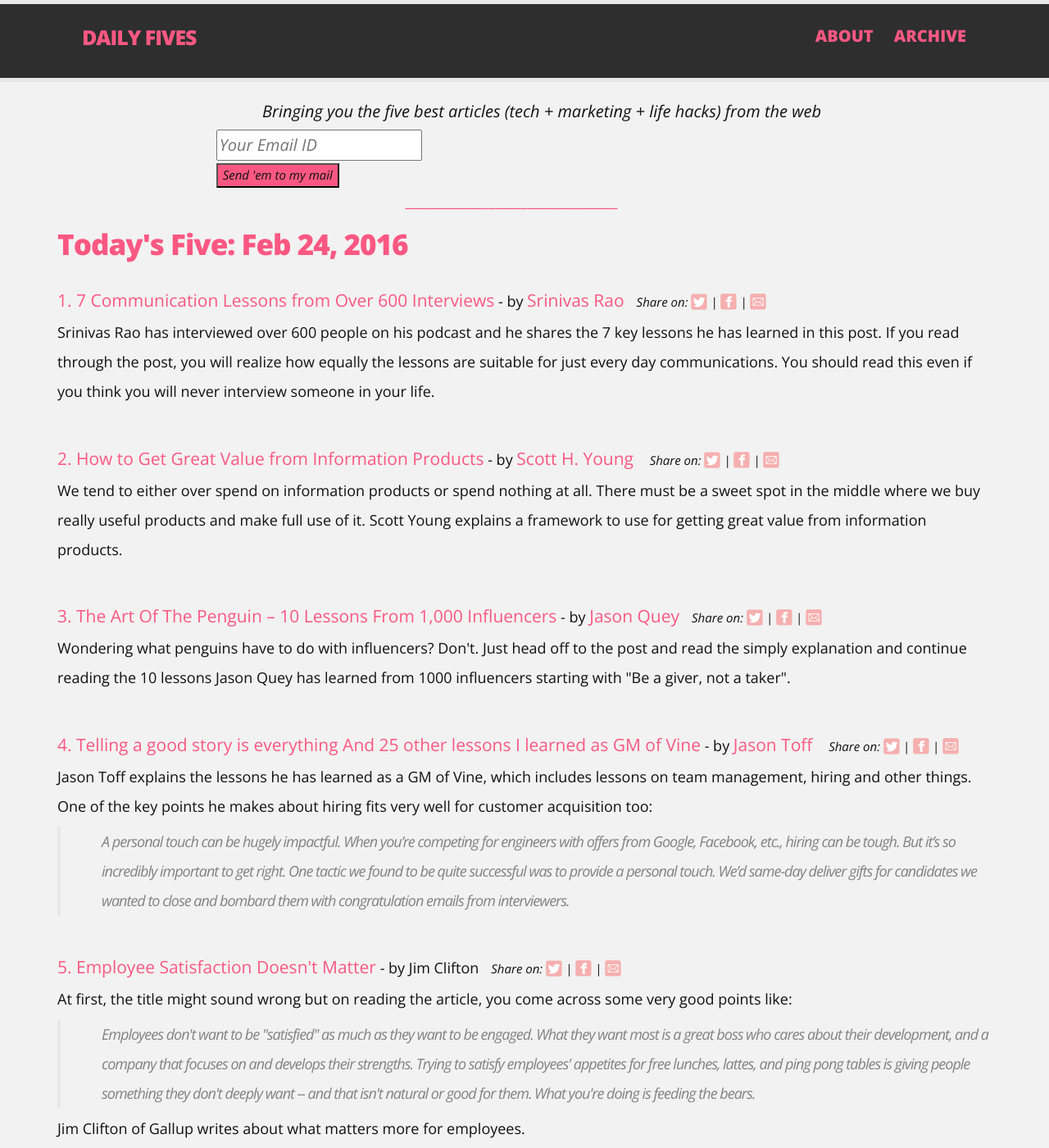
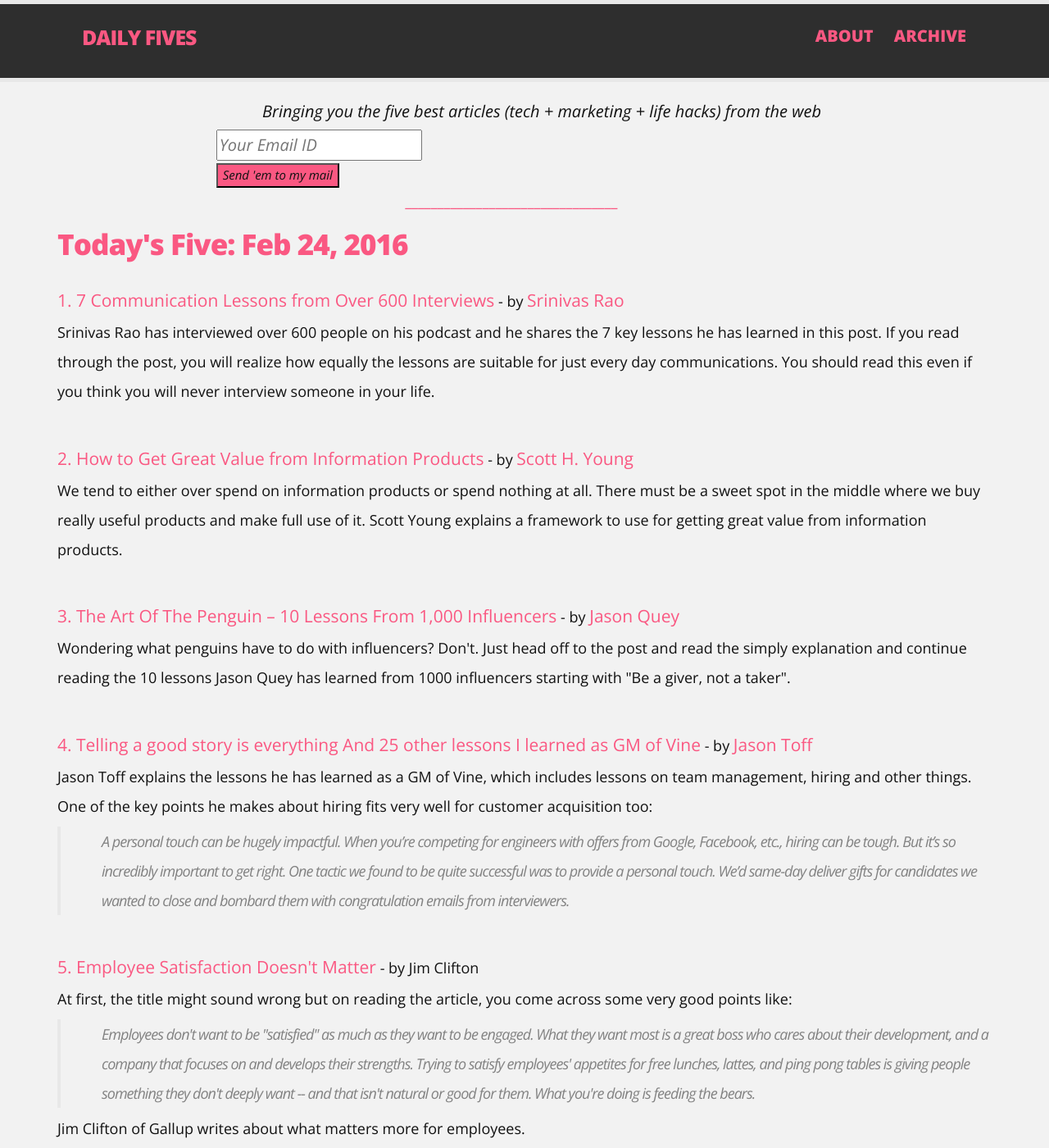
Before and after one commit to DailyFives/DailyFives.github.io, a Jekyll site: the page built from _posts/2016-02-24-7.html, in a window 1280 px wide and 1400 px high. Shown: the whole window at 82% size. Built offline with Jekyll 4.4.1, drawn with Linux system fonts in a browser that asks for light colours; comment, search, counter and statistics services are not loaded.

Commit message:
Changes to post

```diff
--- a/_posts/2016-02-24-7.html
+++ b/_posts/2016-02-24-7.html
@@ -5,27 +5,20 @@
 categories: dailyfives
 published: true
 ---
-<a href="https://medium.com/@skooloflife/7-communication-lessons-from-over-600-interviews-28fec8839787#.hifnspfy8">1. 7 Communication Lessons from Over 600 Interviews</a> - by <a href="https://www.twitter.com/UnmistakableCEO">Srinivas Rao</a><span class="share">Share on: <a onclick="javascript:shareIt('7 Communication Lessons from Over 600 Interviews- by @UnmistakableCEO', 'https://medium.com/@skooloflife/7-communication-lessons-from-over-600-interviews-28fec8839787#.hifnspfy8', 'twitter')"><img src="../images/twitter.png" class="social-image"></img></a> |
- <a onclick="javascript:shareIt('7 Communication Lessons from Over 600 Interviews', 'https://medium.com/@skooloflife/7-communication-lessons-from-over-600-interviews-28fec8839787#.hifnspfy8', 'facebook')"><img src="../images/facebook.png" class="social-image"></img></a> |
- <a onclick="javascript:shareIt('7 Communication Lessons from Over 600 Interviews', 'https://medium.com/@skooloflife/7-communication-lessons-from-over-600-interviews-28fec8839787#.hifnspfy8', 'email')"><img src="../images/email.png" class="social-image"></img></a></span>
+<a href="https://medium.com/@skooloflife/7-communication-lessons-from-over-600-interviews-28fec8839787#.hifnspfy8">1. 7 Communication Lessons from Over 600 Interviews</a> - by <a href="https://www.twitter.com/UnmistakableCEO">Srinivas Rao</a>
 
 <p>
 	Srinivas Rao has interviewed over 600 people on his podcast and he shares the 7 key lessons he has learned in this post. If you read through the post, you will realize how equally the lessons are suitable for just every day communications. You should read this even if you think you will never interview someone in your life.
 </p>
 <br \>
 <a href="https://www.scotthyoung.com/blog/2016/02/23/buying-info-products/">2. How to Get Great Value from Information Products</a> - by <a href="https://www.twitter.com/ScottHYoung">Scott H. Young</a>
-<span class="share">Share on: <a onclick="javascript:shareIt('How to Get Great Value from Information Products - by @ScottHYoung', 'https://www.scotthyoung.com/blog/2016/02/23/buying-info-products/', 'twitter')"><img src="../images/twitter.png" class="social-image"></img></a> |
- <a onclick="javascript:shareIt('How to Get Great Value from Information Products', 'https://www.scotthyoung.com/blog/2016/02/23/buying-info-products/', 'facebook')"><img src="../images/facebook.png" class="social-image"></img></a> |
- <a onclick="javascript:shareIt('How to Get Great Value from Information Products', 'https://www.scotthyoung.com/blog/2016/02/23/buying-info-products/', 'email')"><img src="../images/email.png" class="social-image"></img></a></span>
 
 <p>
 We tend to either over spend on information products or spend nothing at all. There must be a sweet spot in the middle where we buy really useful products and make full use of it. Scott Young explains a framework to use for getting great value from information products.
 </p>
 
 <br />
-<a href="http://www.bloggingwizard.com/1000-influencers/">3. The Art Of The Penguin – 10 Lessons From 1,000 Influencers</a> - by <a href="https://www.twitter.com/jdquey">Jason Quey</a><span class="share">Share on: <a onclick="javascript:shareIt('The Art Of The Penguin – 10 Lessons From 1,000 Influencers - by @jdquey', 'http://www.bloggingwizard.com/1000-influencers/', 'twitter')"><img src="../images/twitter.png" class="social-image"></img></a> |
- <a onclick="javascript:shareIt('The Art Of The Penguin – 10 Lessons From 1,000 Influencers', 'http://www.bloggingwizard.com/1000-influencers/', 'facebook')"><img src="../images/facebook.png" class="social-image"></img></a> |
- <a onclick="javascript:shareIt('The Art Of The Penguin – 10 Lessons From 1,000 Influencers', 'http://www.bloggingwizard.com/1000-influencers/', 'email')"><img src="../images/email.png" class="social-image"></img></a></span>
+<a href="http://www.bloggingwizard.com/1000-influencers/">3. The Art Of The Penguin – 10 Lessons From 1,000 Influencers</a> - by <a href="https://www.twitter.com/jdquey">Jason Quey</a>
 
 <p>
 	Wondering what penguins have to do with influencers? Don't. Just head off to the post and read the simply explanation and continue reading the 10 lessons Jason Quey has learned from 1000 influencers starting with "Be a giver, not a taker".
@@ -34,9 +27,6 @@
 <br \>
 
 <a href="https://medium.com/life-tips/telling-a-good-story-is-everything-5c66abbb23d9#.fr1mtsf2n">4. Telling a good story is everything And 25 other lessons I learned as GM of Vine</a> - by <a href="https://www.twitter.com/jasontoff">Jason Toff</a>
-<span class="share">Share on: <a onclick="javascript:shareIt('Telling a good story is everything And 25 other lessons I learned as GM of Vine - by @jasontoff', 'https://medium.com/life-tips/telling-a-good-story-is-everything-5c66abbb23d9#.fr1mtsf2n', 'twitter')"><img src="../images/twitter.png" class="social-image"></img></a> |
- <a onclick="javascript:shareIt('Telling a good story is everything And 25 other lessons I learned as GM of Vine', 'https://medium.com/life-tips/telling-a-good-story-is-everything-5c66abbb23d9#.fr1mtsf2n', 'facebook')"><img src="../images/facebook.png" class="social-image"></img></a> |
- <a onclick="javascript:shareIt('Telling a good story is everything And 25 other lessons I learned as GM of Vine', 'https://medium.com/life-tips/telling-a-good-story-is-everything-5c66abbb23d9#.fr1mtsf2n', 'email')"><img src="../images/email.png" class="social-image"></img></a></span>
 
 <p>
 	Jason Toff explains the lessons he has learned as a GM of Vine, which includes lessons on team management, hiring and other things.
@@ -48,7 +38,7 @@
 </blockquote>
 
 <br \>
-<a href="http://www.gallup.com/opinion/chairman/171302/employee-satisfaction-doesn-matter.aspx">5. Employee Satisfaction Doesn't Matter</a> - by Jim Clifton</a><span class="share">Share on: <a onclick="javascript:shareIt('Employee Satisfaction Doesn\'t Matter', 'http://www.gallup.com/opinion/chairman/171302/employee-satisfaction-doesn-matter.aspx', 'twitter')"><img src="../images/twitter.png" class="social-image"></img></a> | <a onclick="javascript:shareIt('Employee Satisfaction Doesn\'t Matter', 'http://www.gallup.com/opinion/chairman/171302/employee-satisfaction-doesn-matter.aspx', 'facebook')"><img src="../images/facebook.png" class="social-image"></img></a> | <a onclick="javascript:shareIt('Employee Satisfaction Doesn\'t Matter', 'http://www.gallup.com/opinion/chairman/171302/employee-satisfaction-doesn-matter.aspx', 'email')"><img src="../images/email.png" class="social-image"></img></a></span>
+<a href="http://www.gallup.com/opinion/chairman/171302/employee-satisfaction-doesn-matter.aspx">5. Employee Satisfaction Doesn't Matter</a> - by Jim Clifton</a>
 <p>
 	At first, the title might sound wrong but on reading the article, you come across some very good points like:
 </p>
```
